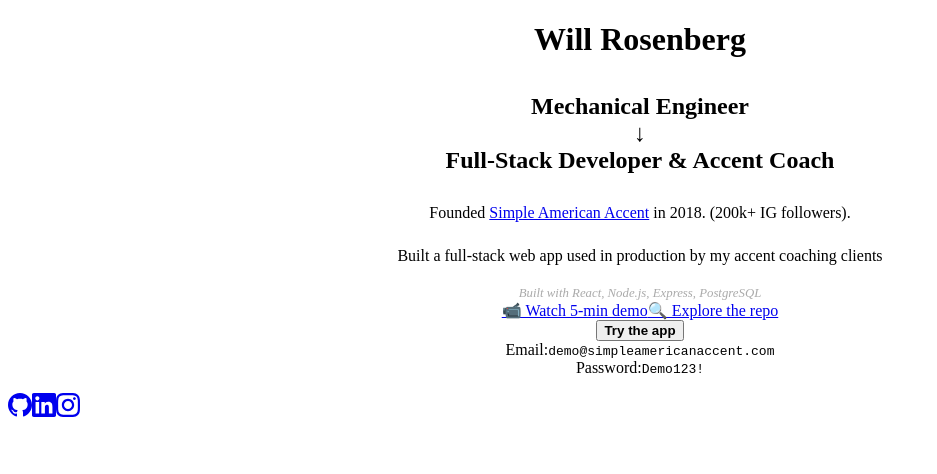
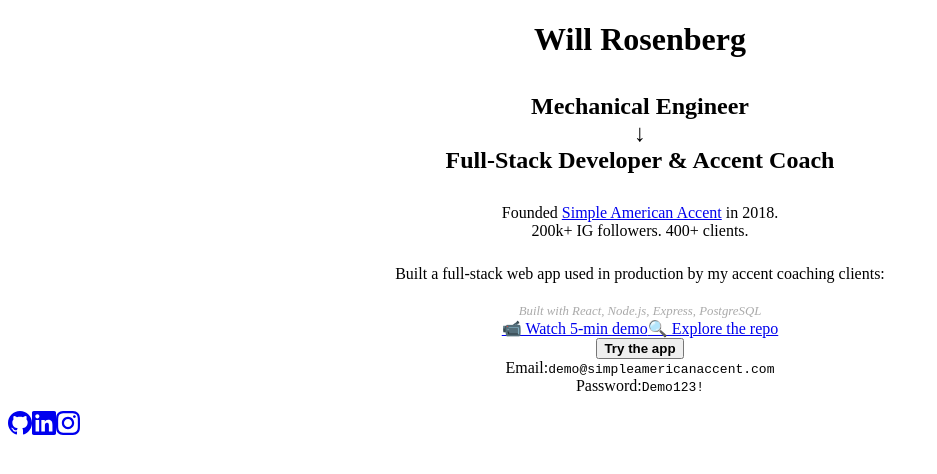
Before and after one commit to will-rosenberg/portfolio, a React (Vite) app: page / in a window 1280 px wide. Shown: the top 474 px of the page, without its empty margins (0-937 px from the left). Built offline with nearby package versions, Linux system fonts and the light colour scheme; the HTML template or start-up script is replaced by a standard one.

Commit message:
Update Home.jsx

```diff
--- a/src/pages/Home.jsx
+++ b/src/pages/Home.jsx
@@ -17,11 +17,13 @@
         <a href="https://instagram.com/SimpleAmericanAccent" target="_blank">
           Simple American Accent
         </a>{" "}
-        in 2018. (200k+ IG followers).
+        in 2018.
+        <br />
+        200k+ IG followers. 400+ clients.
       </p>
       <p style={{ textAlign: "center", marginTop: "25px" }}>
         Built a full-stack web app used in production by my accent coaching
-        clients
+        clients:
         <br />
         <span
           style={{
```
